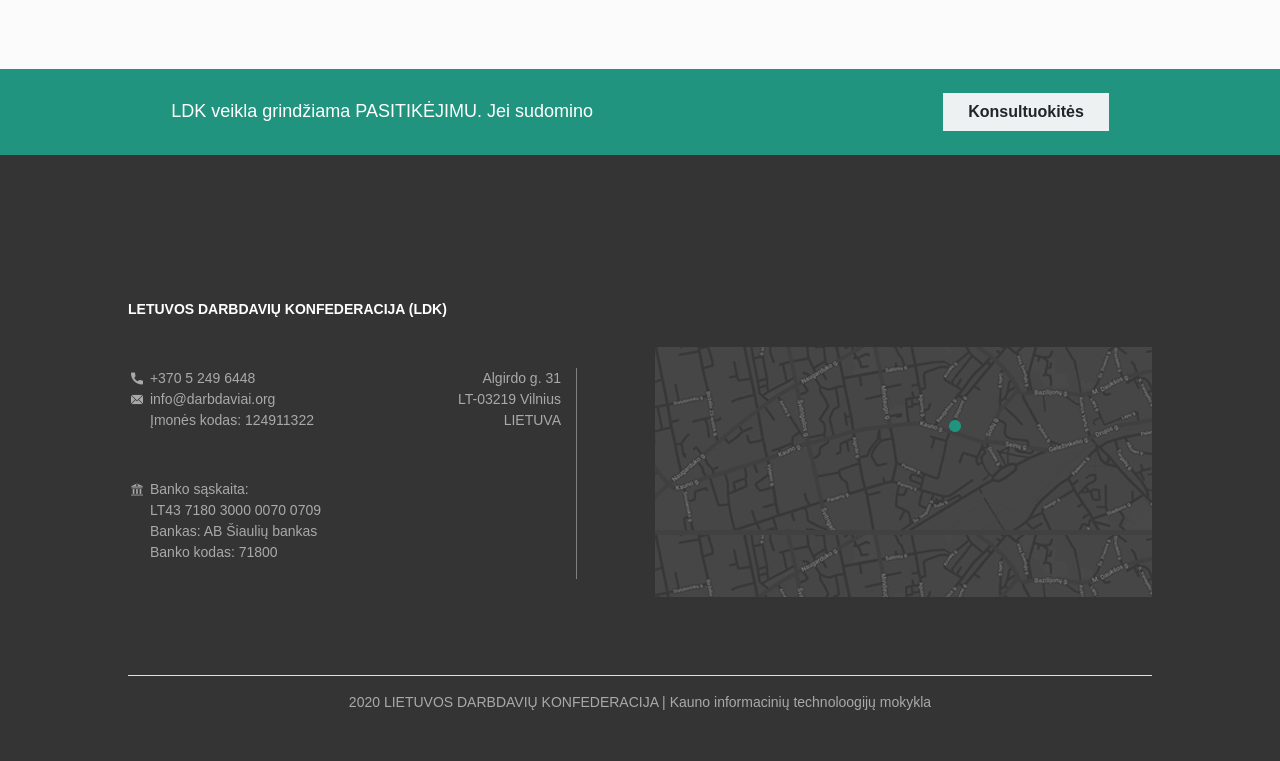
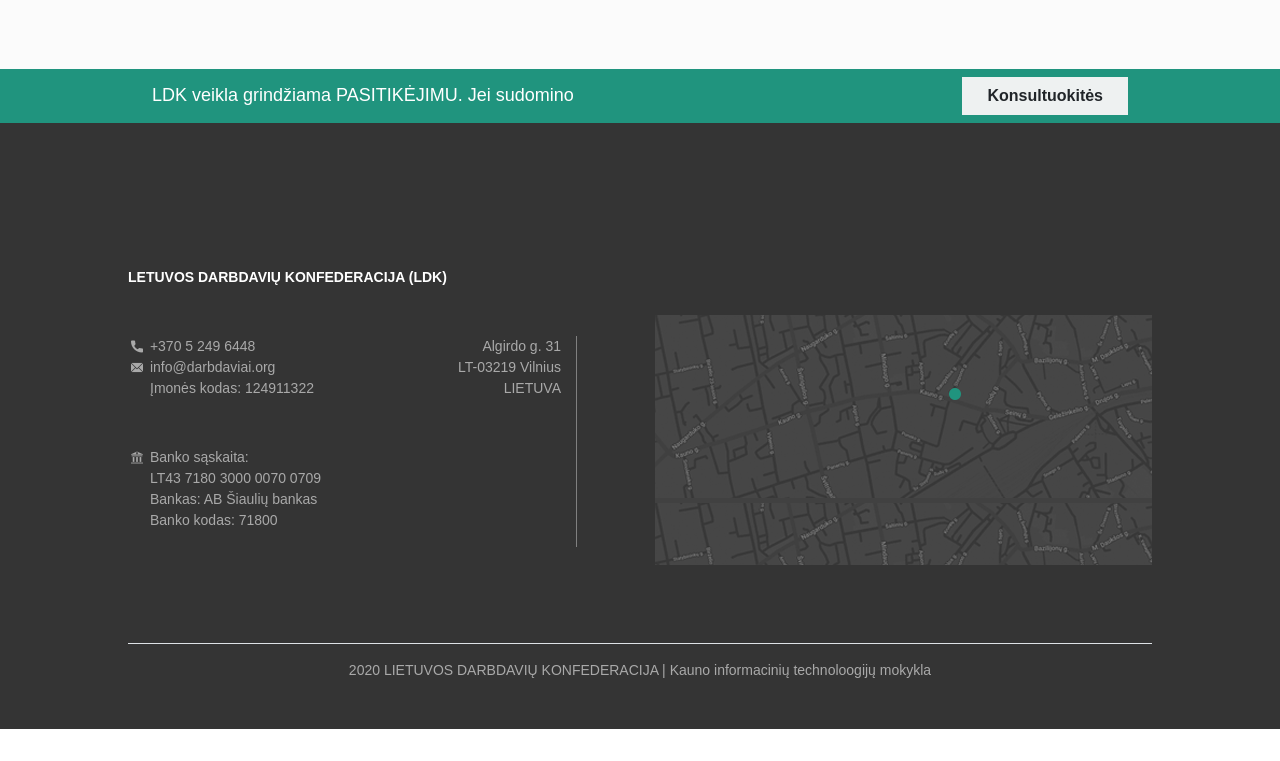
Before and after one commit to MikeTango30/LDK, a website: page about.html in a window 1280 px wide. Shown: the part 1686-2447 px from the top of the page. After the commit the page ends 2415 px from the top, so only its background shows below. Drawn offline with nearby package versions, Linux system fonts and the light colour scheme; some packages are replaced by stand-ins of ours.

Commit message:
cunsult stripe fix

```diff
--- a/about.html
+++ b/about.html
@@ -190,12 +190,12 @@
         </div>
     </article>
 </section>
-<section class="bg-primary p-4 text-white">
-    <div class="custom-container d-flex px-lg-4 px-0 align-items-center font-18">
-        <div class="flex-grow-1">LDK veikla grindžiama PASITIKĖJIMU. Jei sudomino</div>
-        <button class="btn btn-bright px-lg-4 px-1 ml-2 font-weight-bold" style="border-radius: 0;">Konsultuokitės
-        </button>
-    </div>
+<section class="bg-primary text-white">
+  <div class="custom-container py-2 d-flex px-lg-4 px-0 align-items-center font-18">
+    <div class="flex-grow-1">LDK veikla grindžiama PASITIKĖJIMU. Jei sudomino</div>
+    <button class="btn btn-bright px-lg-4 px-1 ml-2 font-weight-bold" style="border-radius: 0;">Konsultuokitės
+    </button>
+  </div>
 </section>
 <footer class="bg-dark ">
     <div class="custom-container-fixed font-weight-normal pt-5 font-14" style="color: darkgrey">
```
Also changed, not shown: contacts.html (+6 -6 lines), member.html (+6 -6 lines), veikla.html (+6 -6 lines).
